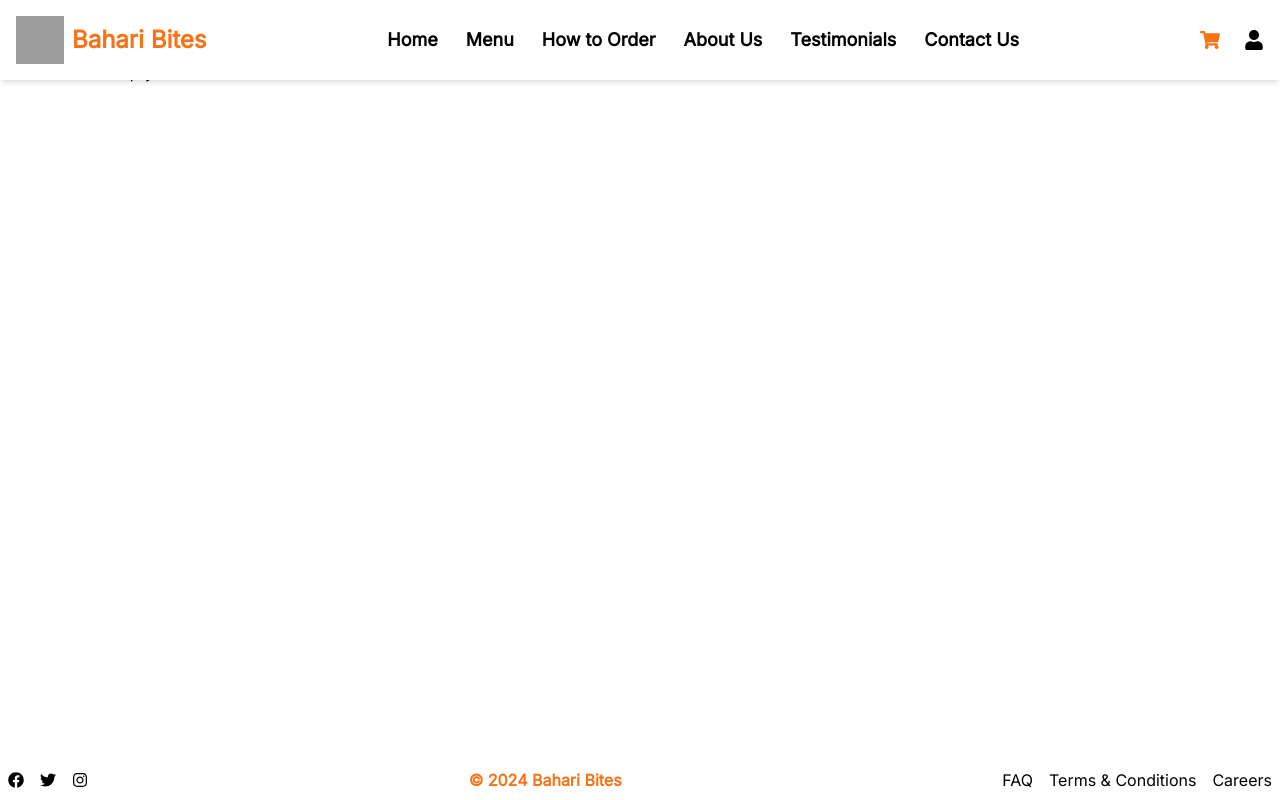
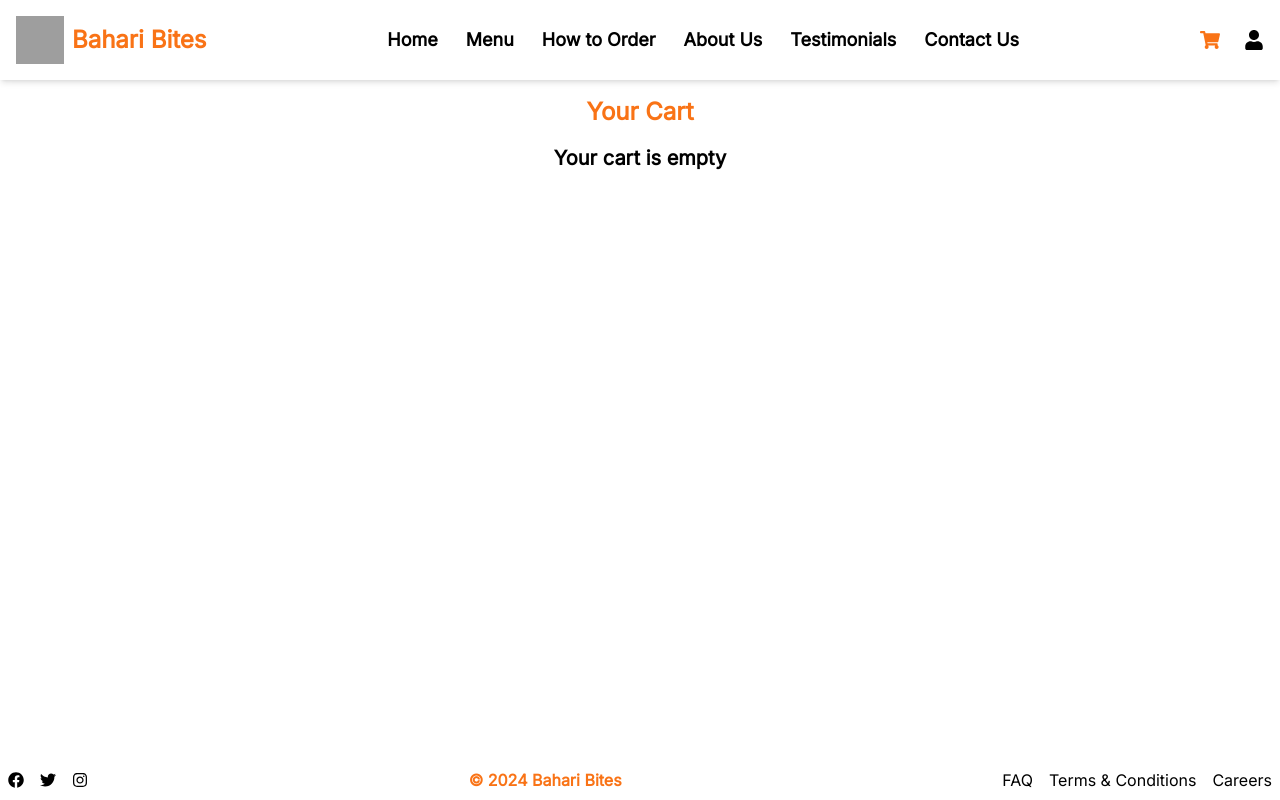
Before and after one commit to Kimoney/bahari-bites-frontend, a React (Vite) app: page /cart in a window 1280 px wide. Built offline with nearby package versions, Linux system fonts and the light colour scheme; grey boxes are pictures that could not be loaded.

Commit message:
style: Styled cart  component.

```diff
--- a/src/components/Cart/Cart.jsx
+++ b/src/components/Cart/Cart.jsx
@@ -8,10 +8,11 @@ const Cart = () => {
   const totalPrice = cart.reduce((total, item) => total + item.price * item.quantity, 0);
 
   return (
-    <div className="w-full p-4">
-      <h2 className="text-xl font-bold text-orange-500 mb-4">Your Cart</h2>
+    <div className="flex pt-20 justify-center">
+    <div className="w-5/6 p-4">
+      <h1 className="text-2xl font-bold text-orange-500 mb-4 text-center">Your Cart</h1>
       {cart.length === 0 ? (
-        <p>Your cart is empty</p>
+        <p className="text-xl font-bold mb-4 text-center">Your cart is empty</p>
       ) : (
         <div className="space-y-4">
           {cart.map(item => (
@@ -40,6 +41,7 @@ const Cart = () => {
         </div>
       )}
     </div>
+    </div>
   );
 };
 
--- a/src/context/CartContext.jsx
+++ b/src/context/CartContext.jsx
@@ -12,19 +12,16 @@ export const useCart = () => {
 
 export const CartProvider = ({ children }) => {
 
-    const savedCart = JSON.parse(localStorage.getItem('cart')) || [];
+    const savedCart = JSON.parse(localStorage.getItem('cart')) || []; // Store the saved cart data in localStorage
 
-  const [cart, setCart] = useState(savedCart);
+    const [cart, setCart] = useState(savedCart); // Use the saved cart state to set the cart data
 
 useEffect(() => {
-//   const savedCart = JSON.parse(localStorage.getItem('cart')) || [];
-  console.log('Loaded cart from localStorage:', savedCart); // Debugging
-  setCart(savedCart);
+  setCart(savedCart); // Load cart data from localStorage:
 }, []);
 
 useEffect(() => {
-  console.log('Saving cart to localStorage:', cart); // Debugging
-  localStorage.setItem('cart', JSON.stringify(cart));
+  localStorage.setItem('cart', JSON.stringify(cart)); // Save cart data to localStorage:
 }, [cart]);
 
 
```
